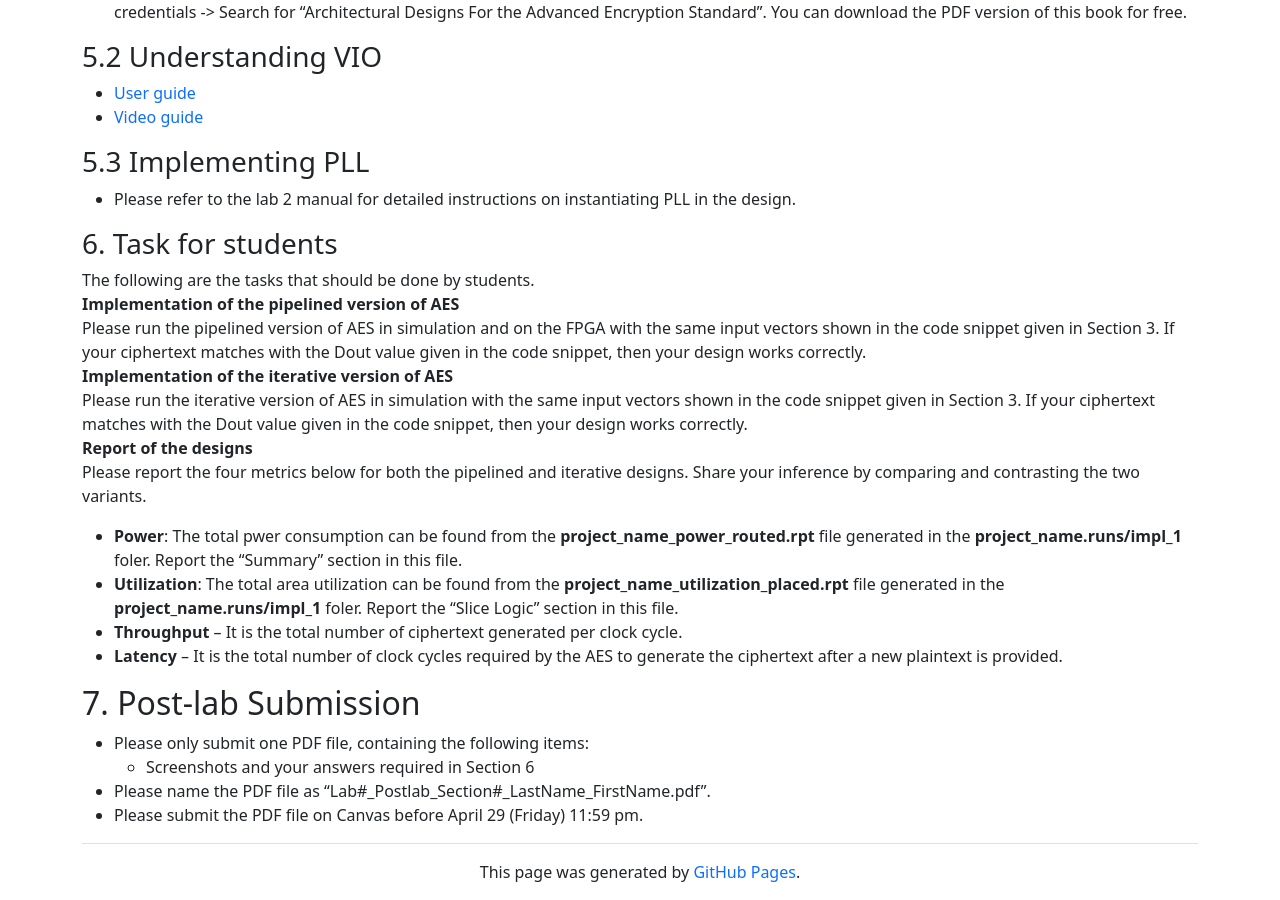
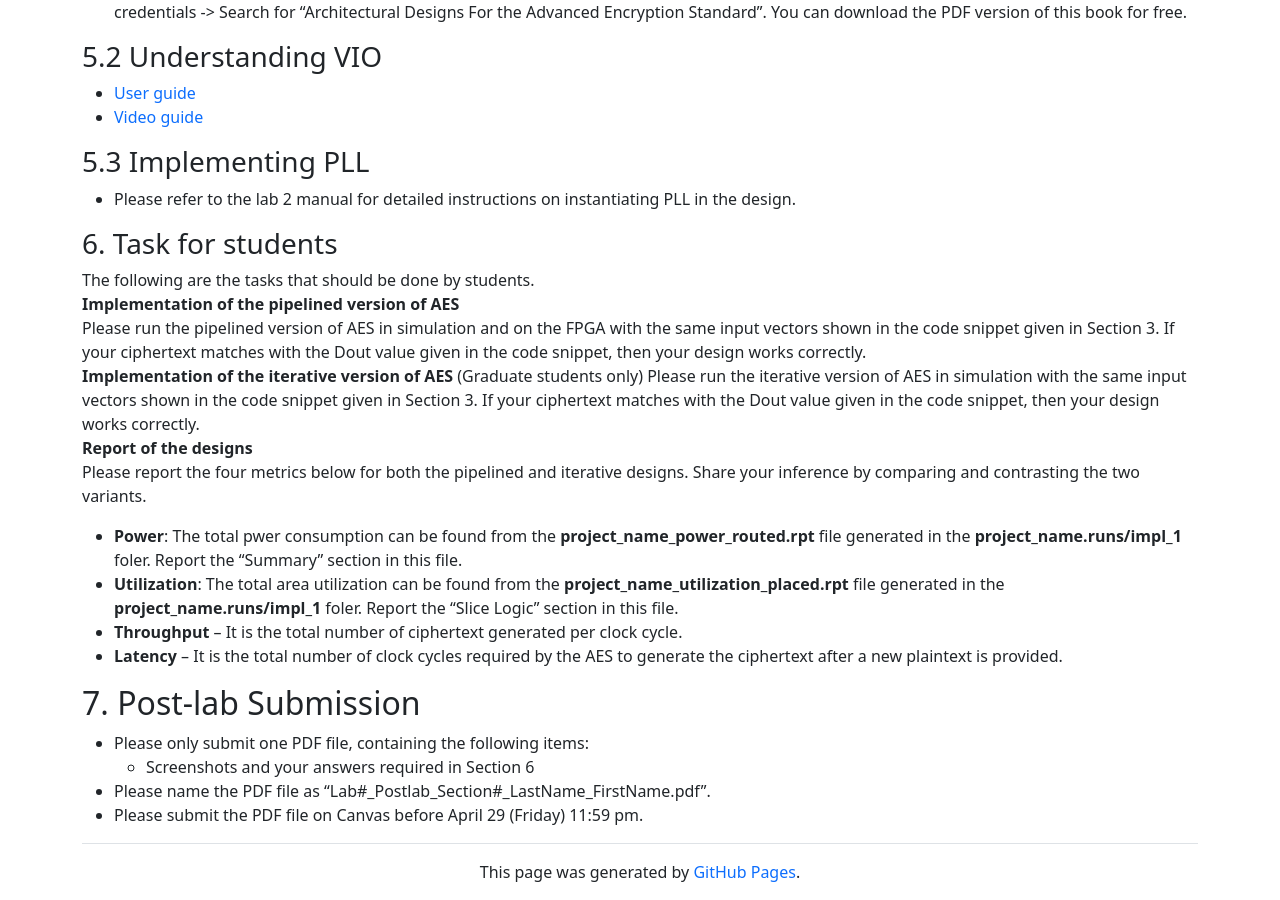
Before and after one commit to hailiangh/hailiangh.github.io, a Jekyll site: the page built from TA/ECEN689_Spring2022/labX_manual.md, in a window 1280 px wide and 900 px high, scrolled down 10217 px. Built offline with Jekyll 4.4.1, drawn with Linux system fonts in a browser that asks for light colours.

Commit message:
Update labX_manual.md

```diff
--- a/TA/ECEN689_Spring2022/labX_manual.md
+++ b/TA/ECEN689_Spring2022/labX_manual.md
@@ -110,7 +110,7 @@ In this section, we will run the AES design on the FPGA using the VIO IP Core.
 The following are the tasks that should be done by students.
 **Implementation of the pipelined version of AES**
 Please run the pipelined version of AES in simulation and on the FPGA with the same input vectors shown in the code snippet given in Section 3. If your ciphertext matches with the Dout value given in the code snippet, then your design works correctly.
-**Implementation of the iterative version of AES**
+**Implementation of the iterative version of AES**  (Graduate students only)
 Please run the iterative version of AES in simulation with the same input vectors shown in the code snippet given in Section 3. If your ciphertext matches with the Dout value given in the code snippet, then your design works correctly.
 **Report of the designs**
 Please report the four metrics below for both the pipelined and iterative designs. Share your inference by comparing and contrasting the two variants.
```
